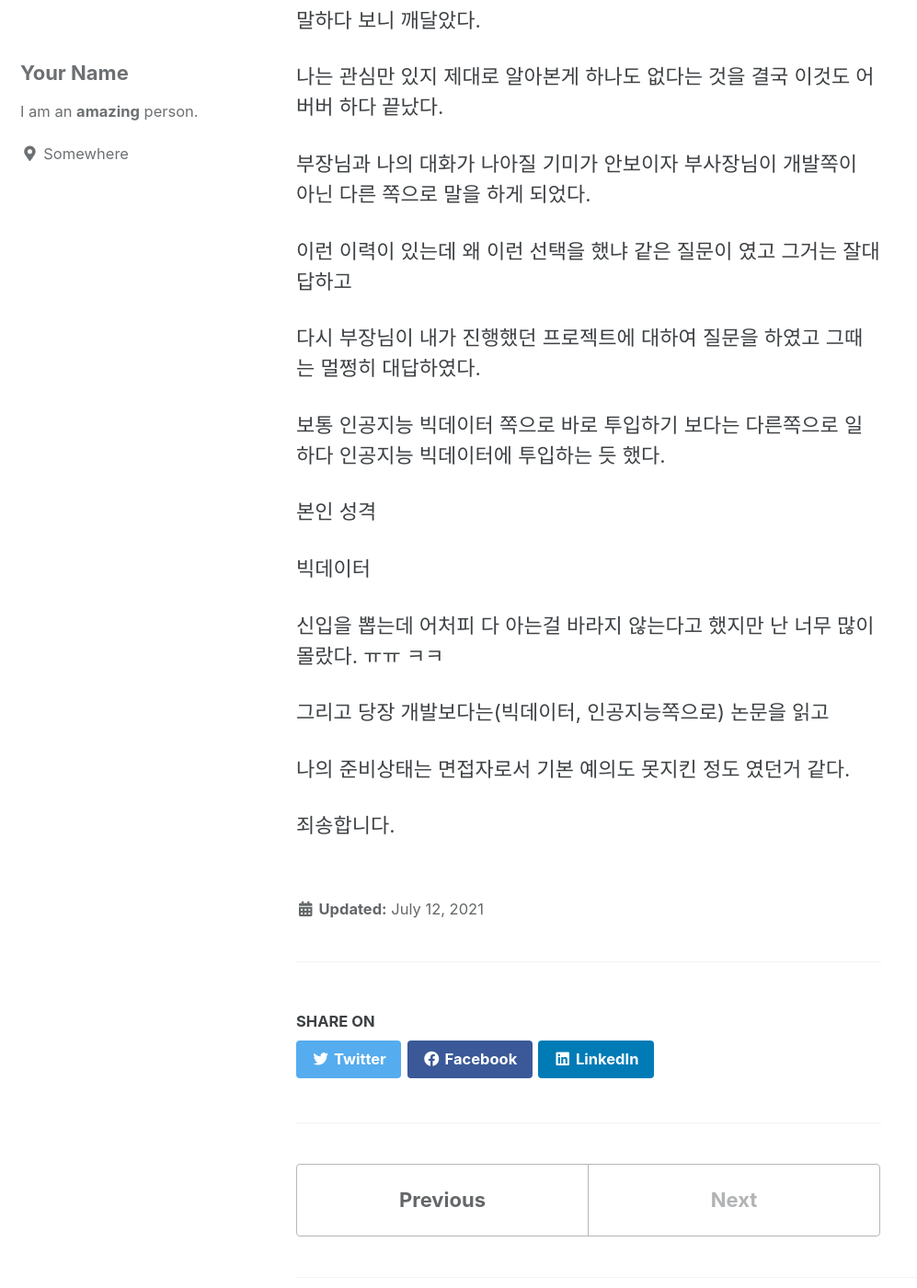
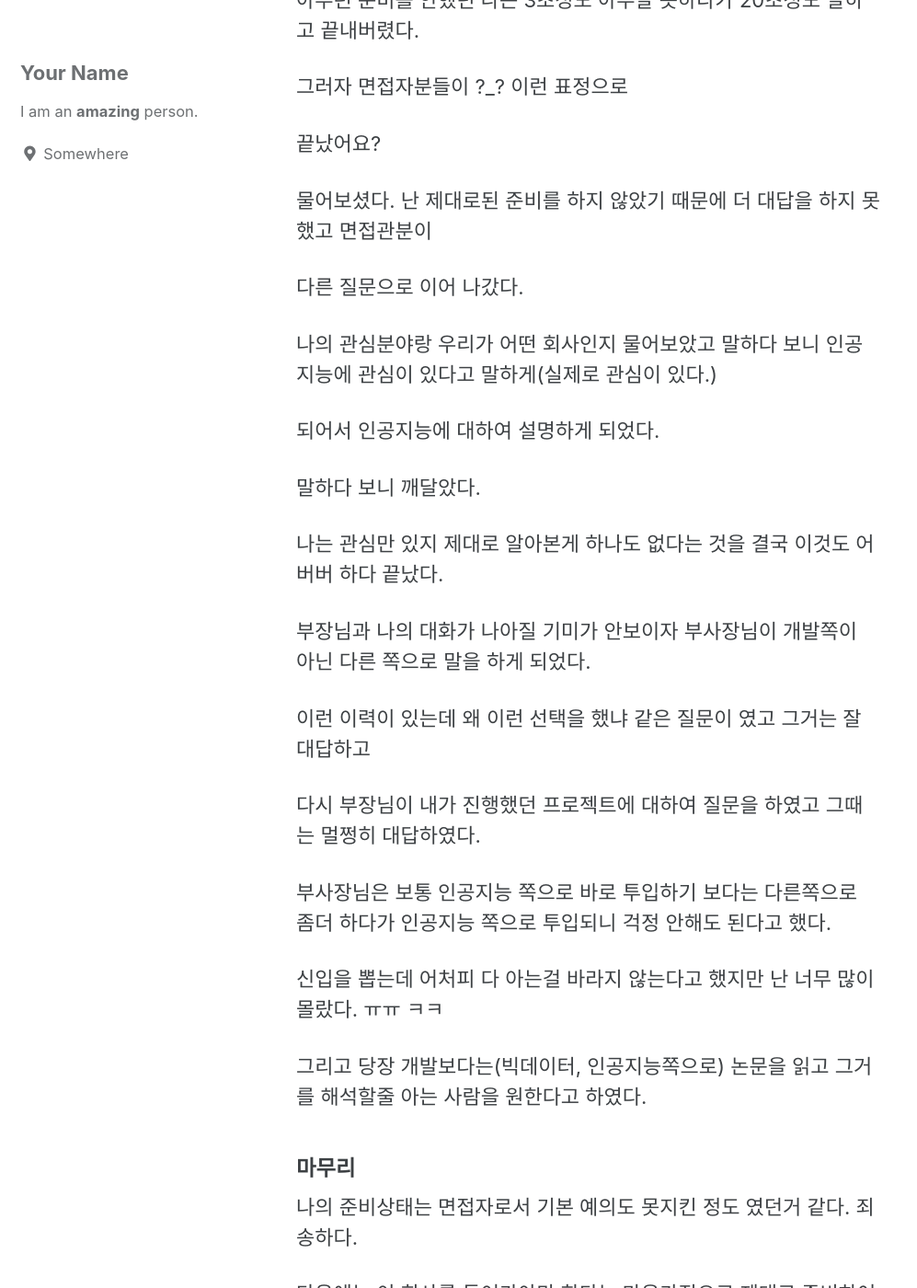
Before and after one commit to mikim3/mikim3.github.io, a Jekyll site: the page built from _posts/2021-07-12-IT기업의면접을보았다.md, in a window 1280 px wide and 1400 px high, scrolled down 1189 px. Shown: the whole window at 92% size, without its empty margins (0-997 px from the left). Built offline with Jekyll 4.4.1, drawn with Linux system fonts in a browser that asks for light colours; cached includes are drawn as plain includes; some of the changed text lies outside the part shown.

Commit message:
Update 2021-07-12-IT기업의면접을보았다.md

```diff
--- a/_posts/2021-07-12-IT기업의면접을보았다.md
+++ b/_posts/2021-07-12-IT기업의면접을보았다.md
@@ -1,10 +1,22 @@
+## 인생첫 기술면접
 
 
 
+### 사실 취업을 할지말지 고민중 이였다.
 
-인공지능과 빅데이터를 사용하는 한 기업에 지원을 하였고
+친구들의 인턴합격 소식을 듣고 나도 인턴을 해야 되나??  하는 생각과
 
-면접을 보았다.
+아이디어도 있고 이제 만들수도 있을꺼 같은데 프로젝트 진행하면서 널널하게 살고 졸작에 집중할까?
+
+하는생각 사이에서 고민을 하던중 교수님이 직접 전화를 주어 회사에 추천을 해줄테니 한번 면접을 보라는 말에
+
+일단 반강제적으로 면접을 보게 되었다.
+
+
+
+### 면접
+
+인공지능과 빅데이터를 사용하는 한 기업이였다.
 
 면접을 보기전  기술면접인지 그냥 면접인지 물어봤었는데
 
@@ -28,7 +40,7 @@
 
 다른 질문으로 이어 나갔다.
 
-관심분야랑 우리가 어떤 회사인지 물어보았고 말하다 보니 인공지능에 관심이 있다고 말하게(실제로 관심이 있다.)
+나의 관심분야랑 우리가 어떤 회사인지 물어보았고 말하다 보니 인공지능에 관심이 있다고 말하게(실제로 관심이 있다.)
 
 되어서 인공지능에 대하여 설명하게 되었다.
 
@@ -40,38 +52,28 @@
 
 부장님과 나의 대화가 나아질 기미가 안보이자 부사장님이 개발쪽이 아닌 다른 쪽으로 말을 하게 되었다.
 
-이런 이력이 있는데 왜 이런 선택을 했냐 같은 질문이 였고 그거는 잘대답하고
+이런 이력이 있는데 왜 이런 선택을 했냐 같은 질문이 였고 그거는 잘 대답하고
 
 다시 부장님이 내가 진행했던 프로젝트에 대하여 질문을 하였고 그때는 멀쩡히 대답하였다.
 
 
 
+부사장님은  보통 인공지능 쪽으로 바로 투입하기 보다는 다른쪽으로 좀더 하다가 인공지능 쪽으로 투입되니 걱정 안해도 된다고 했다.
 
 
 
+신입을 뽑는데 어처피 다 아는걸 바라지 않는다고 했지만 난 너무 많이 몰랐다.  ㅠㅠ ㅋㅋ
 
-보통 인공지능 빅데이터 쪽으로 바로 투입하기 보다는 다른쪽으로 일하다 인공지능 빅데이터에 투입하는 듯 했다.
-
-
-
-본인 성격
-
-
-
-빅데이터
+그리고 당장 개발보다는(빅데이터, 인공지능쪽으로) 논문을 읽고 그거를 해석할줄 아는 사람을 원한다고 하였다.
 
 
 
 
 
+#### 마무리
 
+나의 준비상태는 면접자로서 기본 예의도 못지킨 정도 였던거 같다.  죄송하다.
 
-신입을 뽑는데 어처피 다 아는걸 바라지 않는다고 했지만 난 너무 많이 몰랐다.  ㅠㅠ ㅋㅋ
+다음에는 이 회사를 들어가야만 한다는 마음가짐으로 제대로 준비하여 면접을 봐야 되겠다.
 
-그리고 당장 개발보다는(빅데이터, 인공지능쪽으로) 논문을 읽고
-
-
-
-나의 준비상태는 면접자로서 기본 예의도 못지킨 정도 였던거 같다.
-
-죄송합니다.
+이번 기회로 제대로 된 IT기업 면접도 경험해보고 너무 감사하다.
```
